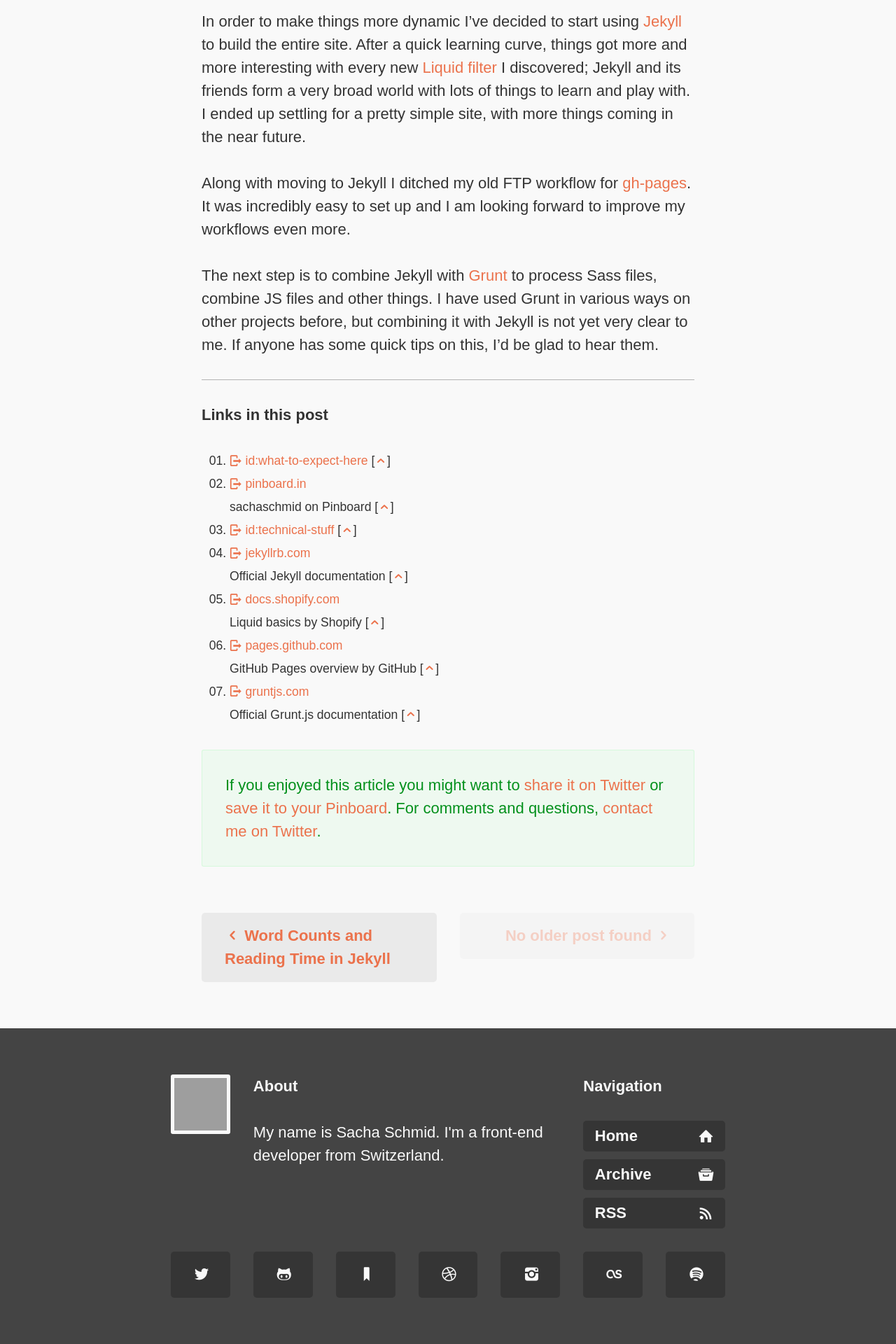
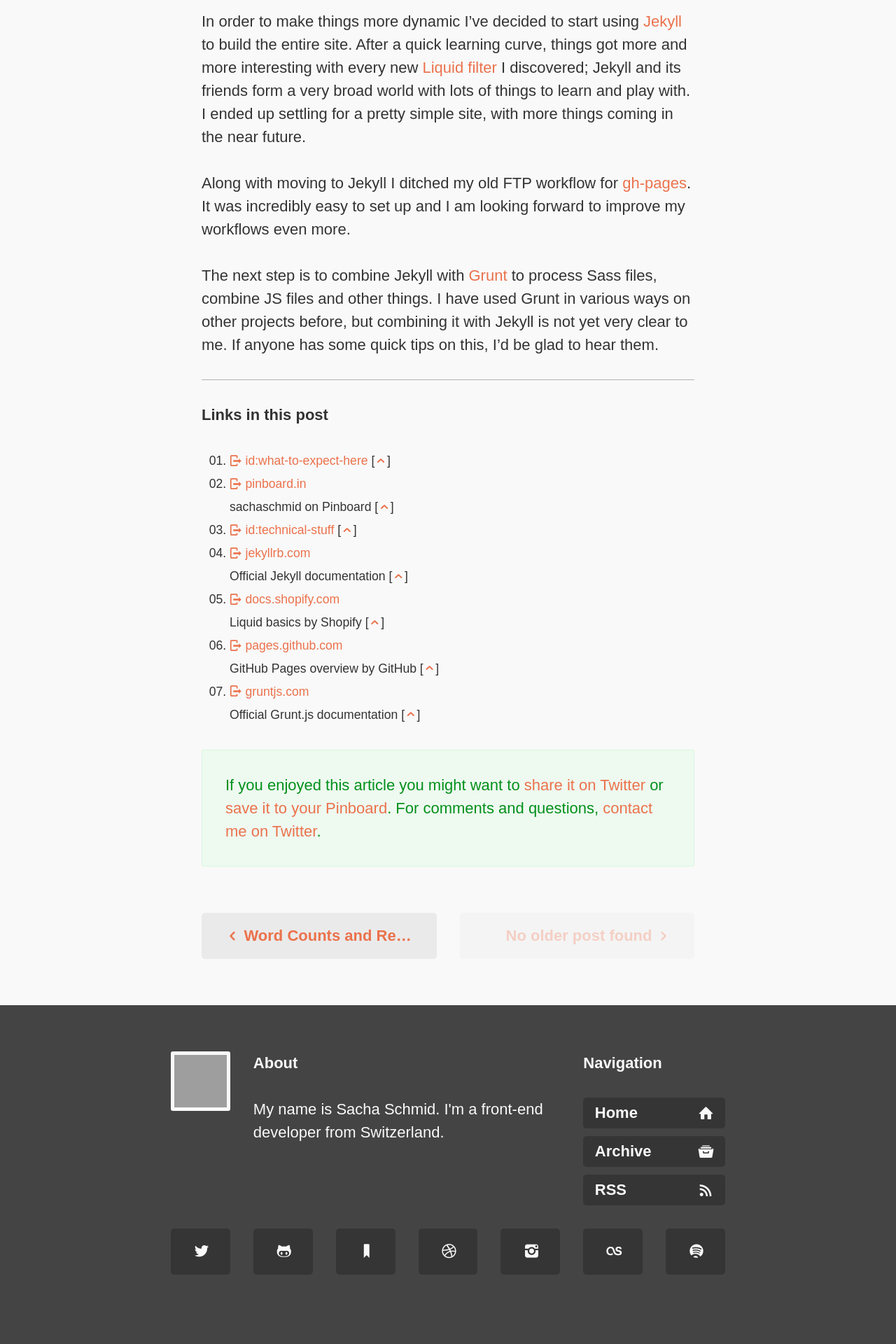
Before and after one commit to RadLikeWhoa/old.sacha.me, a Jekyll site: the page built from _posts/2013-10-07-hello-world.md, in a window 1280 px wide. Shown: the part 1141-3061 px from the top of the page at 70% size. Built offline with Jekyll 4.4.1, drawn with Linux system fonts in a browser that asks for light colours; some web fonts are replaced; Markdown is read by kramdown in place of the engine named in the settings; after the commit the page ends 3028 px from its top, so only the background shows below that; grey boxes are pictures that could not be loaded.

Commit message:
Enhance pagination

```diff
--- a/assets/css/style.css
+++ b/assets/css/style.css
@@ -1017,6 +1017,10 @@
   .pagination li {
     margin-bottom: 1.5em;
   }
+
+  .pagination li:last-child {
+    margin-bottom: 0;
+  }
 }
 
 @media (min-width: 45em) {
@@ -1027,6 +1031,44 @@
 
 .post-pagination {
   margin-top: 3em;
+}
+
+.post-pagination li:nth-child(1) .label {
+  padding-left: 20px;
+  padding-left: 1.25rem;
+}
+
+.post-pagination li:nth-child(1) .icon {
+  left: 24px;
+  left: 1.5rem;
+}
+
+.post-pagination li:nth-child(2) .label {
+  padding-right: 20px;
+  padding-right: 1.25rem;
+}
+
+.post-pagination li:nth-child(2) .icon {
+  right: 24px;
+  right: 1.5rem;
+}
+
+.post-pagination a {
+  position: relative;
+}
+
+.post-pagination .icon {
+  position: absolute;
+  top: 12px;
+  top: 0.75rem;
+  padding-top: 0.25em;
+}
+
+.post-pagination .label {
+  display: block;
+  overflow: hidden;
+  text-overflow: ellipsis;
+  white-space: nowrap;
 }
 
 .social-link-item .button {
```
Also changed, not shown: _src/scss/partials/_pagination.scss (+43 -0 lines).
